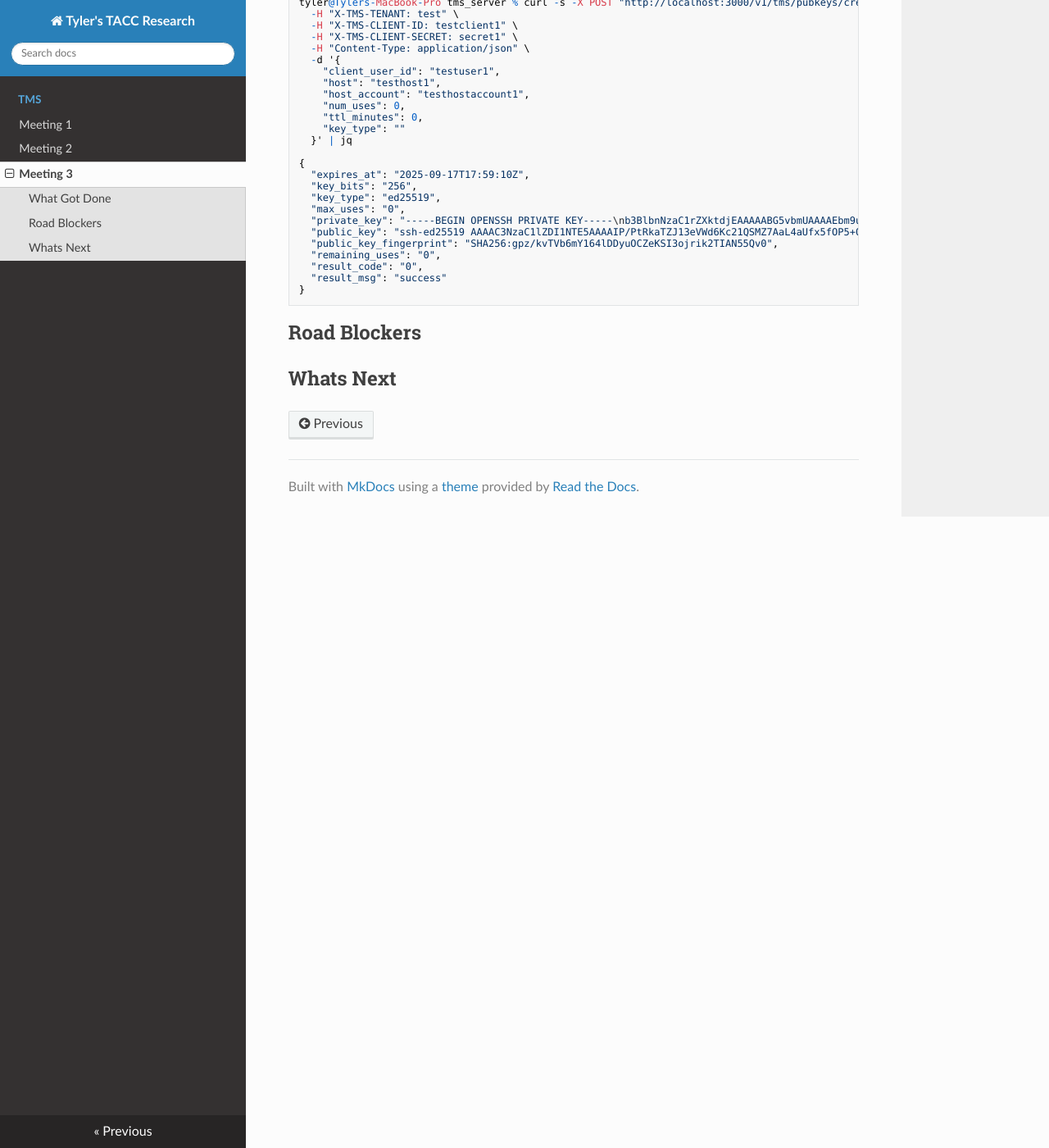
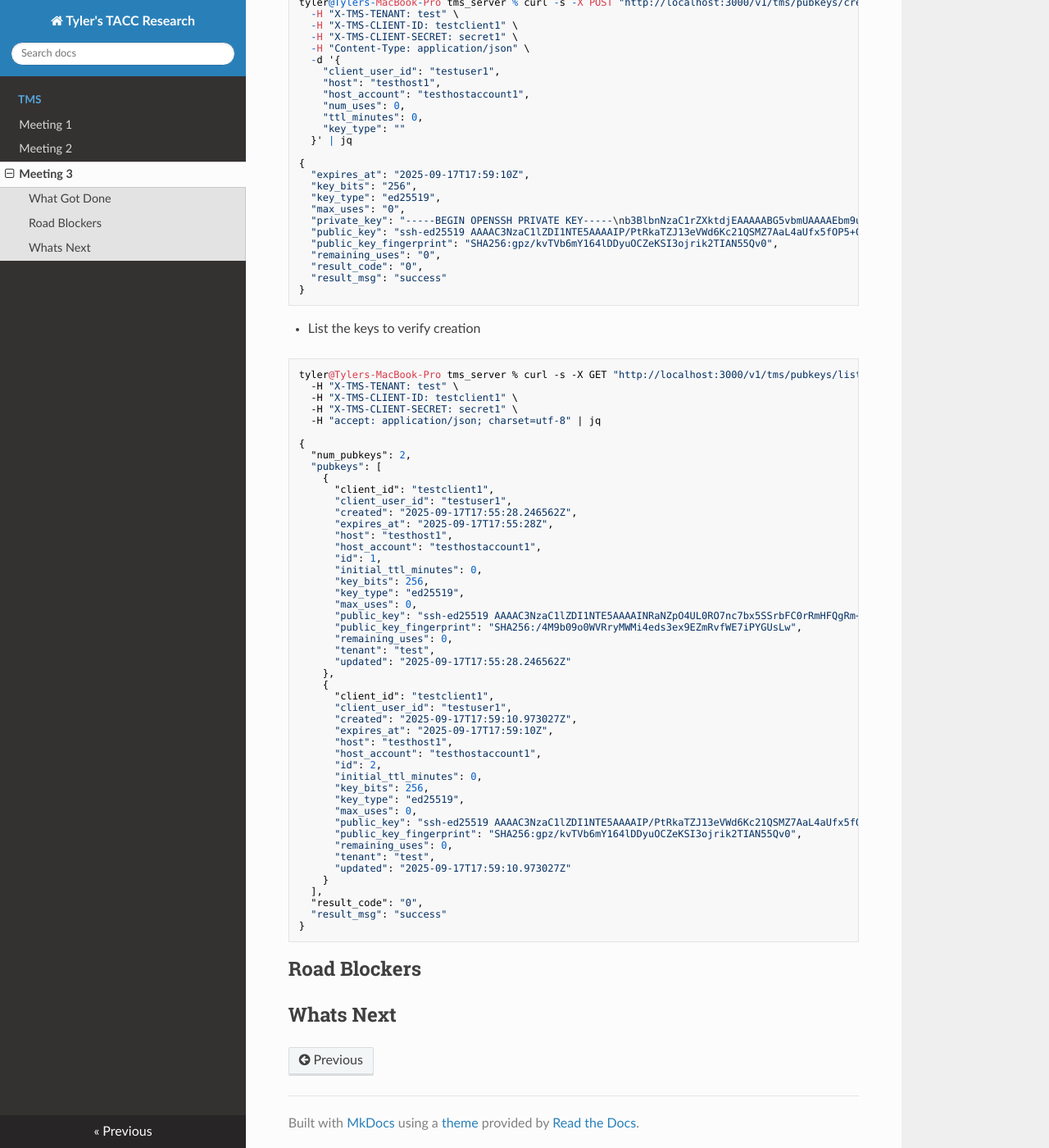
Before and after one commit to tyler0852/tylers-tacc-research, an MkDocs documentation site: the page built from docs/tms/meeting-3.md, in a window 1280 px wide and 1400 px high, scrolled down 790 px. Shown: the whole window at 82% size. Built offline with MkDocs 1.6.1, drawn with Linux system fonts in a browser that asks for light colours; nearby versions of some CDN libraries.

Commit message:
Update meeting-3.md

````diff
--- a/docs/tms/meeting-3.md
+++ b/docs/tms/meeting-3.md
@@ -59,6 +59,58 @@ tyler@Tylers-MacBook-Pro tms_server % curl -s -X POST "http://localhost:3000/v1/
   "result_msg": "success"
 }
 ```
+- List the keys to verify creation
+```bash
+tyler@Tylers-MacBook-Pro tms_server % curl -s -X GET "http://localhost:3000/v1/tms/pubkeys/list" \
+  -H "X-TMS-TENANT: test" \
+  -H "X-TMS-CLIENT-ID: testclient1" \
+  -H "X-TMS-CLIENT-SECRET: secret1" \
+  -H "accept: application/json; charset=utf-8" | jq
+
+{
+  "num_pubkeys": 2,
+  "pubkeys": [
+    {
+      "client_id": "testclient1",
+      "client_user_id": "testuser1",
+      "created": "2025-09-17T17:55:28.246562Z",
+      "expires_at": "2025-09-17T17:55:28Z",
+      "host": "testhost1",
+      "host_account": "testhostaccount1",
+      "id": 1,
+      "initial_ttl_minutes": 0,
+      "key_bits": 256,
+      "key_type": "ed25519",
+      "max_uses": 0,
+      "public_key": "ssh-ed25519 AAAAC3NzaC1lZDI1NTE5AAAAINRaNZpO4UL0RO7nc7bx5SSrbFC0rRmHFQgRm+3avTeg",
+      "public_key_fingerprint": "SHA256:/4M9b09o0WVRryMWMi4eds3ex9EZmRvfWE7iPYGUsLw",
+      "remaining_uses": 0,
+      "tenant": "test",
+      "updated": "2025-09-17T17:55:28.246562Z"
+    },
+    {
+      "client_id": "testclient1",
+      "client_user_id": "testuser1",
+      "created": "2025-09-17T17:59:10.973027Z",
+      "expires_at": "2025-09-17T17:59:10Z",
+      "host": "testhost1",
+      "host_account": "testhostaccount1",
+      "id": 2,
+      "initial_ttl_minutes": 0,
+      "key_bits": 256,
+      "key_type": "ed25519",
+      "max_uses": 0,
+      "public_key": "ssh-ed25519 AAAAC3NzaC1lZDI1NTE5AAAAIP/PtRkaTZJ13eVWd6Kc21QSMZ7AaL4aUfx5fOP5+0QM",
+      "public_key_fingerprint": "SHA256:gpz/kvTVb6mY164lDDyuOCZeKSI3ojrik2TIAN55Qv0",
+      "remaining_uses": 0,
+      "tenant": "test",
+      "updated": "2025-09-17T17:59:10.973027Z"
+    }
+  ],
+  "result_code": "0",
+  "result_msg": "success"
+}
+```
 
 
 ## Road Blockers
````
